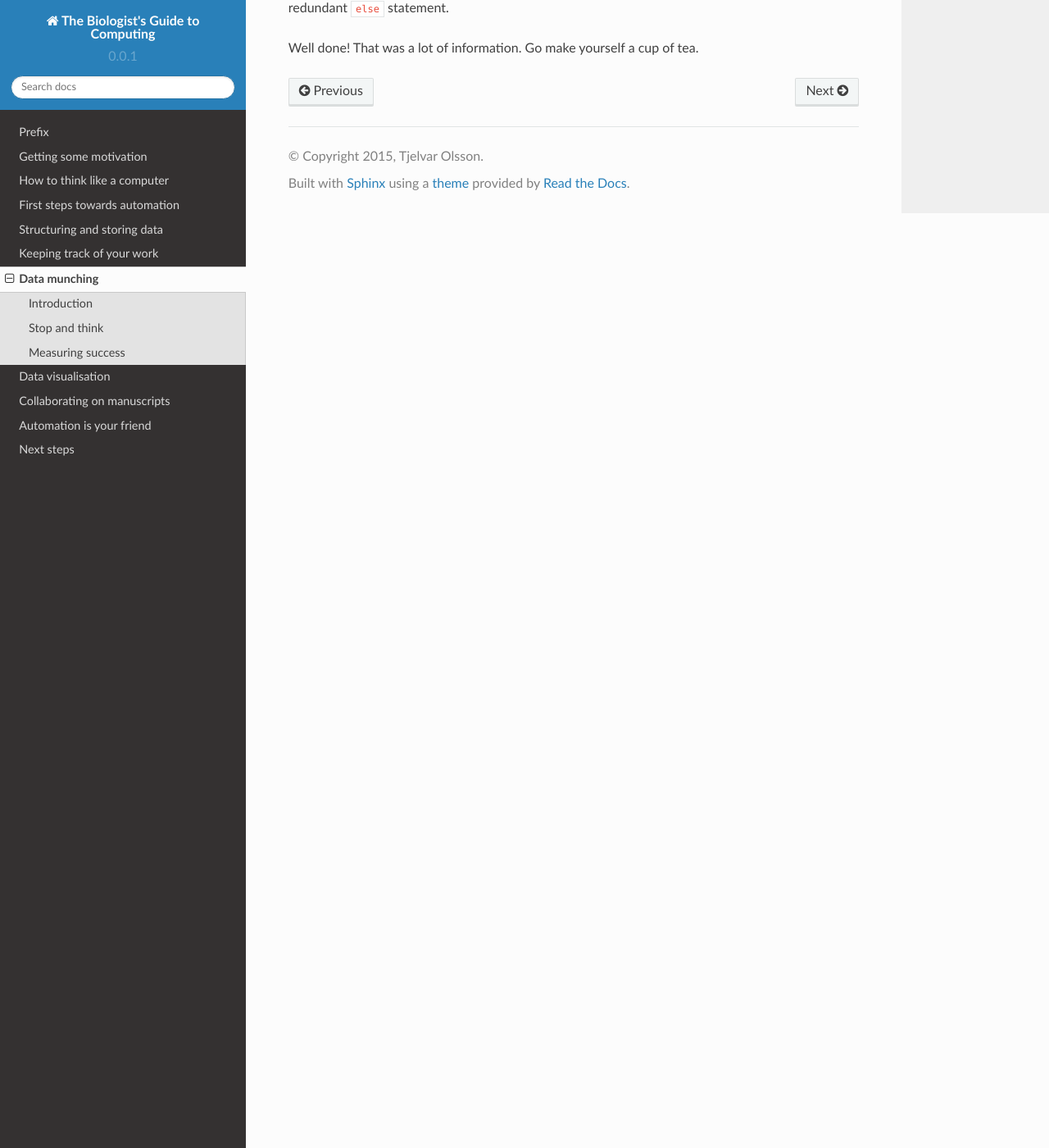
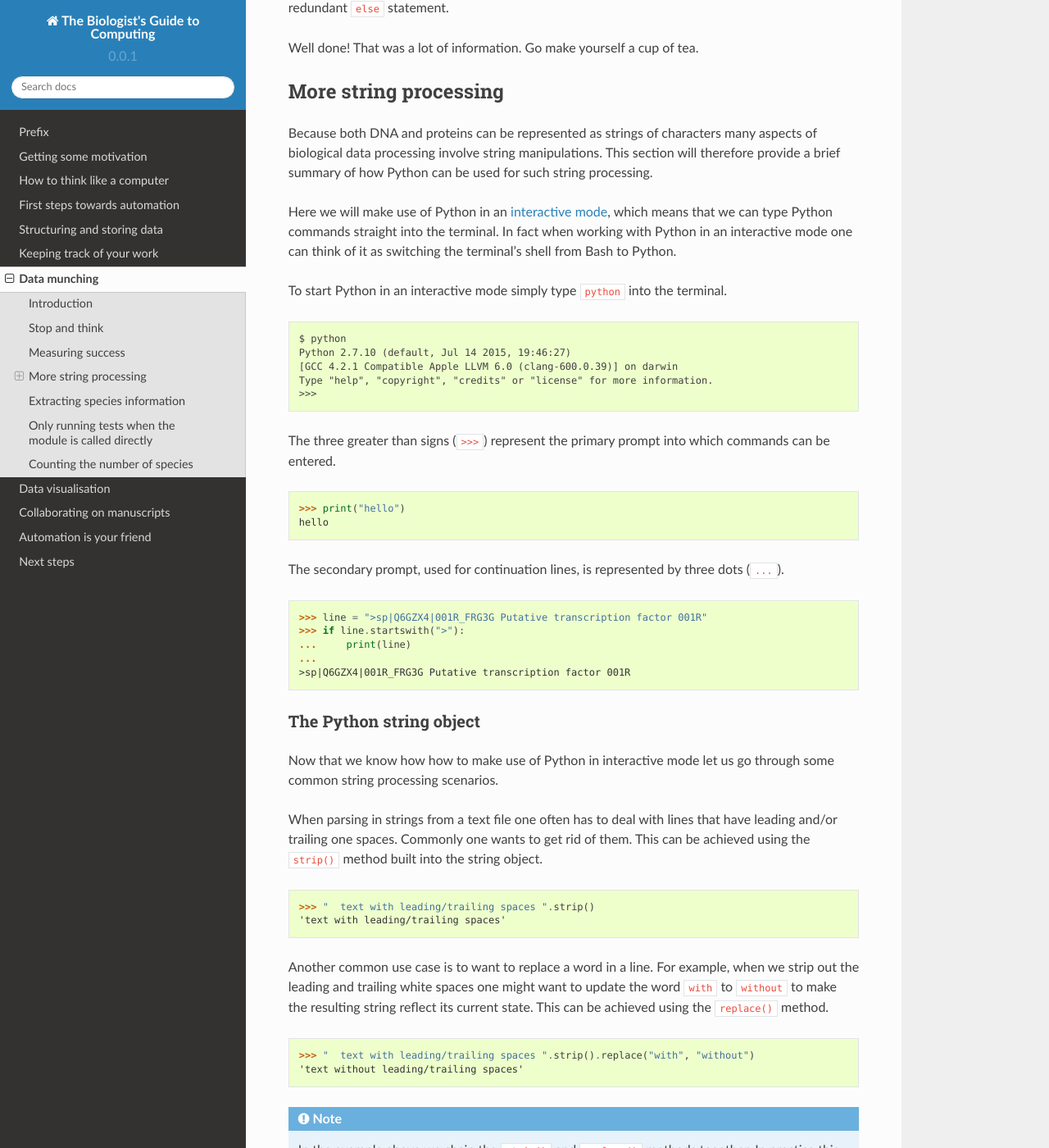
Before and after one commit to tjelvar-olsson/biologists-guide-to-computing, a Sphinx documentation site: the page built from source/data-munching.rst, in a window 1280 px wide and 1400 px high, scrolled down 7261 px. Shown: the whole window at 82% size. Built offline with Sphinx 7.4.7 and the Read the Docs theme 2.0.0, drawn with Linux system fonts in a browser that asks for light colours; some of the changed text lies outside the part shown.

Commit message:
Added more content to the data munching chapter.

```diff
--- a/source/data-munching.rst
+++ b/source/data-munching.rst
@@ -393,3 +393,112 @@ implementation of the function, so we refactored it to remove the redundant
 ``else`` statement.
 
 Well done! That was a lot of information. Go make yourself a cup of tea.
+
+
+More string processing
+----------------------
+
+Because both DNA and proteins can be represented as strings of characters many
+aspects of biological data processing involve string manipulations. This
+section will therefore provide a brief summary of how Python can be used for
+such string processing.
+
+Here we will make use of Python in an
+`interactive mode <https://docs.python.org/2/tutorial/interpreter.html#interactive-mode>`_,
+which means that we can type Python commands straight into the terminal. In fact
+when working with Python in an interactive mode one can think of it as switching
+the terminal's shell from Bash to Python.
+
+To start Python in an interactive mode simply type ``python`` into the terminal.
+
+.. code-block:: none
+
+    $ python
+    Python 2.7.10 (default, Jul 14 2015, 19:46:27)
+    [GCC 4.2.1 Compatible Apple LLVM 6.0 (clang-600.0.39)] on darwin
+    Type "help", "copyright", "credits" or "license" for more information.
+    >>>
+
+The three greater than signs (``>>>``) represent the primary prompt into which
+commands can be entered.
+
+.. code-block:: python
+
+    >>> print("hello")
+    hello
+
+The secondary prompt, used for continuation lines, is represented by three dots
+(``...``).
+
+.. code-block:: python
+
+    >>> line = ">sp|Q6GZX4|001R_FRG3G Putative transcription factor 001R"
+    >>> if line.startswith(">"):
+    ...     print(line)
+    ...
+    >sp|Q6GZX4|001R_FRG3G Putative transcription factor 001R
+
+
+The Python string object
+^^^^^^^^^^^^^^^^^^^^^^^^
+
+Now that we know how how to make use of Python in interactive mode let us go
+through some common string processing scenarios.
+
+When parsing in strings from a text file one often has to deal with lines that
+have leading and/or trailing one spaces. Commonly one wants to get rid of them.
+This can be achieved using the ``strip()`` method built into the string object.
+
+.. code-block:: python
+
+    >>> "  text with leading/trailing spaces ".strip()
+    'text with leading/trailing spaces'
+
+Another common use case is to want to replace a word in a line. For example,
+when we strip out the leading and trailing white spaces one might want to
+update the word ``with`` to ``without`` to make the resulting string reflect
+its current state. This can be achieved using the ``replace()`` method.
+
+.. code-block:: python
+
+    >>> "  text with leading/trailing spaces ".strip().replace("with", "without")
+    'text without leading/trailing spaces'
+
+.. note:: In the example above we chain the ``strip()`` and ``replace()`` methods
+          together. In practise this means that the ``replace()`` methods acts
+          on the return value of the ``strip()`` method.
+
+.. sidebar:: What is the difference between a function and a method?
+
+             Often the two terms are used interchangeably. However, a method refers
+             to a function that is part of a class and the term function refers to
+             a function which stands on its own.
+
+
+``endswith()`` "/path/to/my/image.png"
+``lower()`` "/path/to/my/image.PNG"
+``find()`` "Q6GZX4" in ">sp|Q6GZX4|001R_FRG3G"
+``split()`` "text without leading/trailing spaces"
+``split("|")`` ">sp|Q6GZX4|001R_FRG3G"
+
+There are many variations on the string operators described above. It is useful
+to familiarise yourself with the
+`Python documentation on strings <https://docs.python.org/2/library/string.html>`_.
+
+
+Regular expressions
+^^^^^^^^^^^^^^^^^^^
+
+
+Extracting species information
+------------------------------
+
+Add test and functionality for extracting species.
+
+
+Only running tests when the module is called directly
+-----------------------------------------------------
+
+
+Counting the number of species
+------------------------------
```
